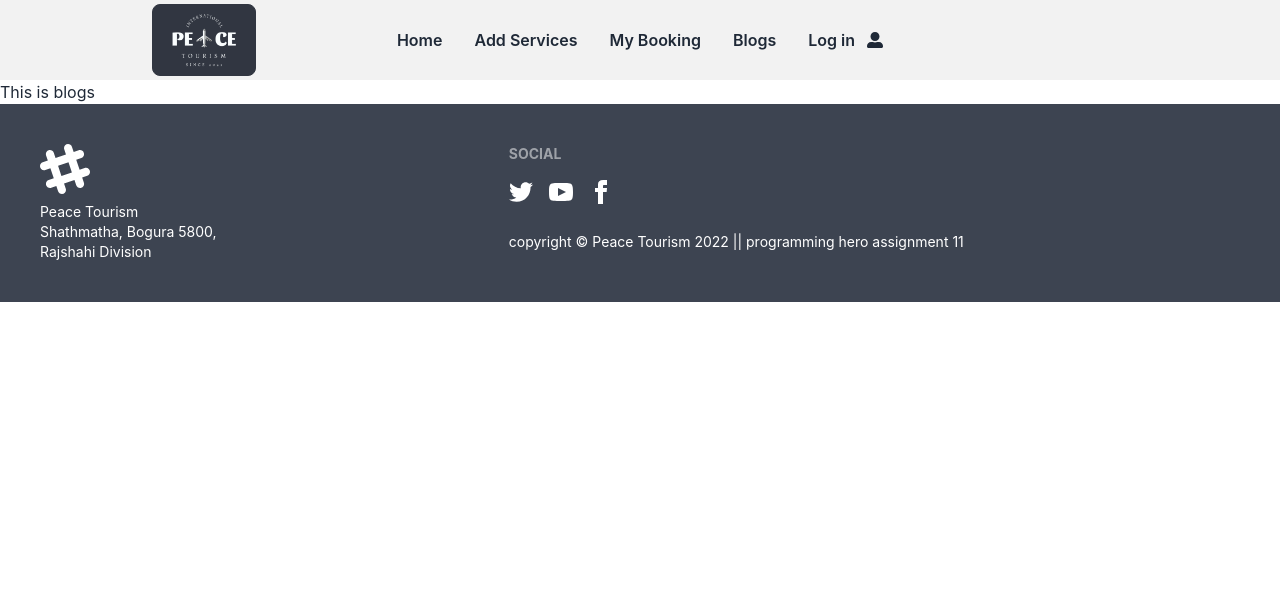
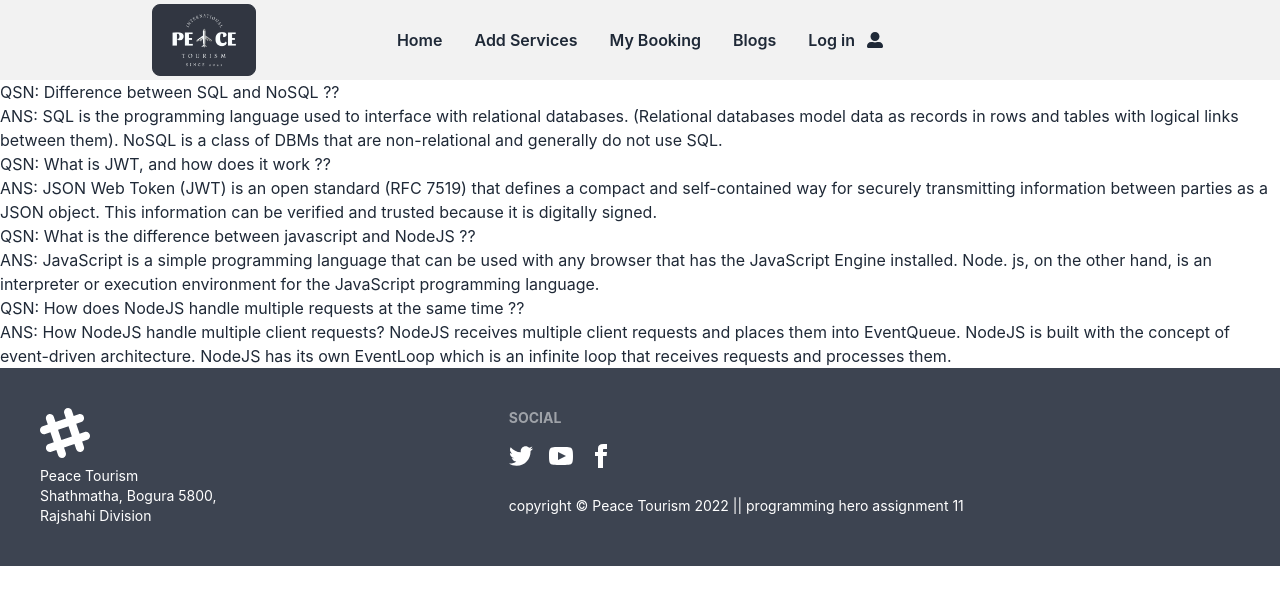
Before and after one commit to Nizam-Shejan11/peace-tourism-client-11, a React (Create React App) app: page /blogs in a window 1280 px wide. Shown: the top 604 px of the page. Built offline with nearby package versions, Linux system fonts and the light colour scheme; no server answers.

Commit message:
blogs added

```diff
--- a/src/Pages/Blogs/Blogs.js
+++ b/src/Pages/Blogs/Blogs.js
@@ -3,7 +3,45 @@
 const Blogs = () => {
   return (
     <div>
-      <h3>This is blogs</h3>
+      <div>
+        <h3>QSN: Difference between SQL and NoSQL ??</h3>
+        <h6>
+          ANS: SQL is the programming language used to interface with relational
+          databases. (Relational databases model data as records in rows and
+          tables with logical links between them). NoSQL is a class of DBMs that
+          are non-relational and generally do not use SQL.
+        </h6>
+      </div>
+      <div>
+        <h3>QSN: What is JWT, and how does it work ??</h3>
+        <h6>
+          ANS: JSON Web Token (JWT) is an open standard (RFC 7519) that defines
+          a compact and self-contained way for securely transmitting information
+          between parties as a JSON object. This information can be verified and
+          trusted because it is digitally signed.
+        </h6>
+      </div>
+      <div>
+        <h3>QSN: What is the difference between javascript and NodeJS ??</h3>
+        <h6>
+          ANS: JavaScript is a simple programming language that can be used with
+          any browser that has the JavaScript Engine installed. Node. js, on the
+          other hand, is an interpreter or execution environment for the
+          JavaScript programming language.
+        </h6>
+      </div>
+      <div>
+        <h3>
+          QSN: How does NodeJS handle multiple requests at the same time ??
+        </h3>
+        <h6>
+          ANS: How NodeJS handle multiple client requests? NodeJS receives
+          multiple client requests and places them into EventQueue. NodeJS is
+          built with the concept of event-driven architecture. NodeJS has its
+          own EventLoop which is an infinite loop that receives requests and
+          processes them.
+        </h6>
+      </div>
     </div>
   );
 };
```
